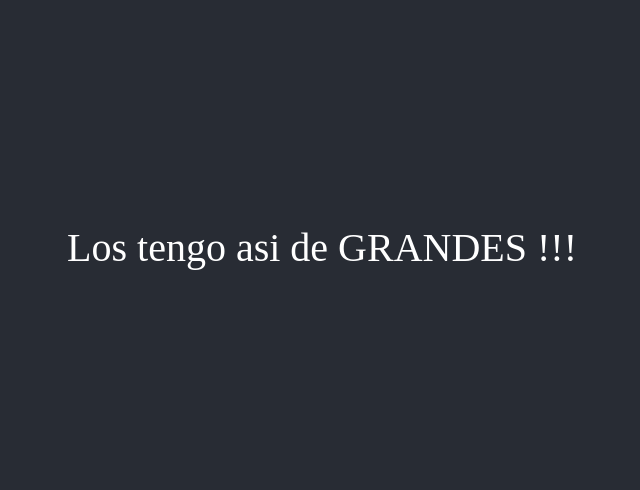
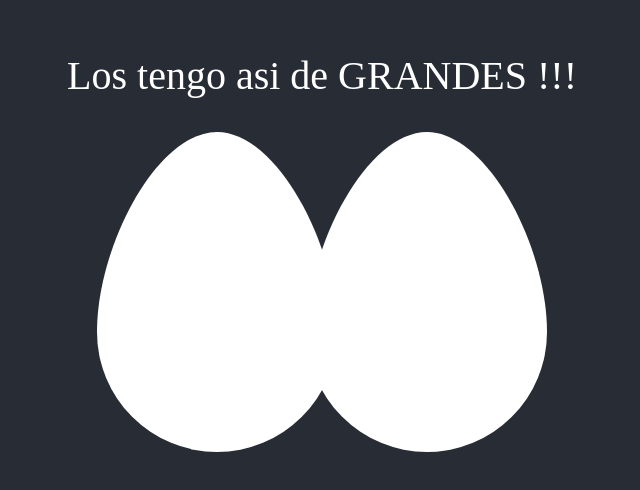
Before and after one commit to nach131/Vacio-App, a React (Create React App) app: page / in a window 1280 px wide. Shown: the part 148-638 px from the top of the page, without its empty margins (318-958 px from the left). Built offline with nearby package versions, Linux system fonts and the light colour scheme; a web font is replaced by a local one.

Commit message:
Icons Egg

```diff
--- a/package.json
+++ b/package.json
@@ -14,6 +14,7 @@
     "react-animations": "^1.0.0",
     "react-bootstrap": "^1.3.0",
     "react-dom": "^16.13.1",
+    "react-icons": "^3.11.0",
     "react-scripts": "3.4.3",
     "styled-components": "^5.1.1"
   },
--- a/src/App.css
+++ b/src/App.css
@@ -4,13 +4,20 @@
 
 .App-logo {
   height: 40vmin;
+  width: 40vmin;
   pointer-events: none;
 }
 
-@media (prefers-reduced-motion: no-preference) {
+/* @media (prefers-reduced-motion: no-preference) {
   .App-logo {
     animation: App-logo-spin infinite 20s linear;
   }
+} */
+.egg-izq{
+margin-right: -55px;
+}
+.egg-der {
+margin-left: -55px;
 }
 
 .App-header {
--- a/src/App.js
+++ b/src/App.js
@@ -4,7 +4,8 @@ import { bounceInDown } from 'react-animations';
 import Radium, { StyleRoot } from 'radium';
 
 import 'bootswatch/dist/sketchy/bootstrap.min.css'
-
+import { BsFillEggFill } from "react-icons/bs";
+import { Row } from 'react-bootstrap';
 
 const styles = {
   bounceInDown: {
@@ -19,10 +20,13 @@ class App extends React.Component {
 
       <StyleRoot>
         <div className="test" >
-          <div  className="App">
+          <div className="App">
             <header className="App-header">
               <h1 style={styles.bounceInDown} >Los tengo asi de GRANDES !!!</h1>
-
+              <Row className="pt-4">
+              <BsFillEggFill className="App-logo egg-izq"/>
+              <BsFillEggFill className="App-logo egg-der"/>
+              </Row>
             </header>
           </div>
         </div>
```
Also changed, not shown: 1 other file (tests, documents, lock files or other folders).
